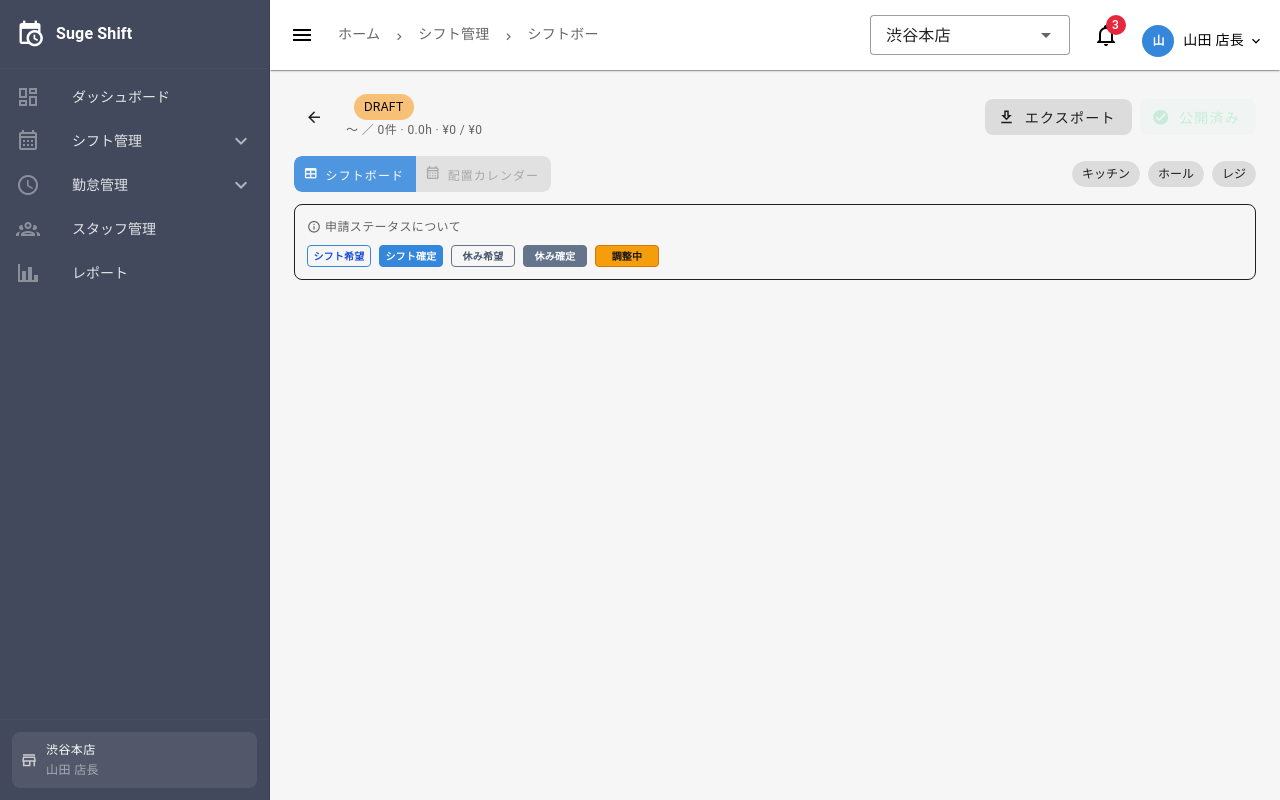
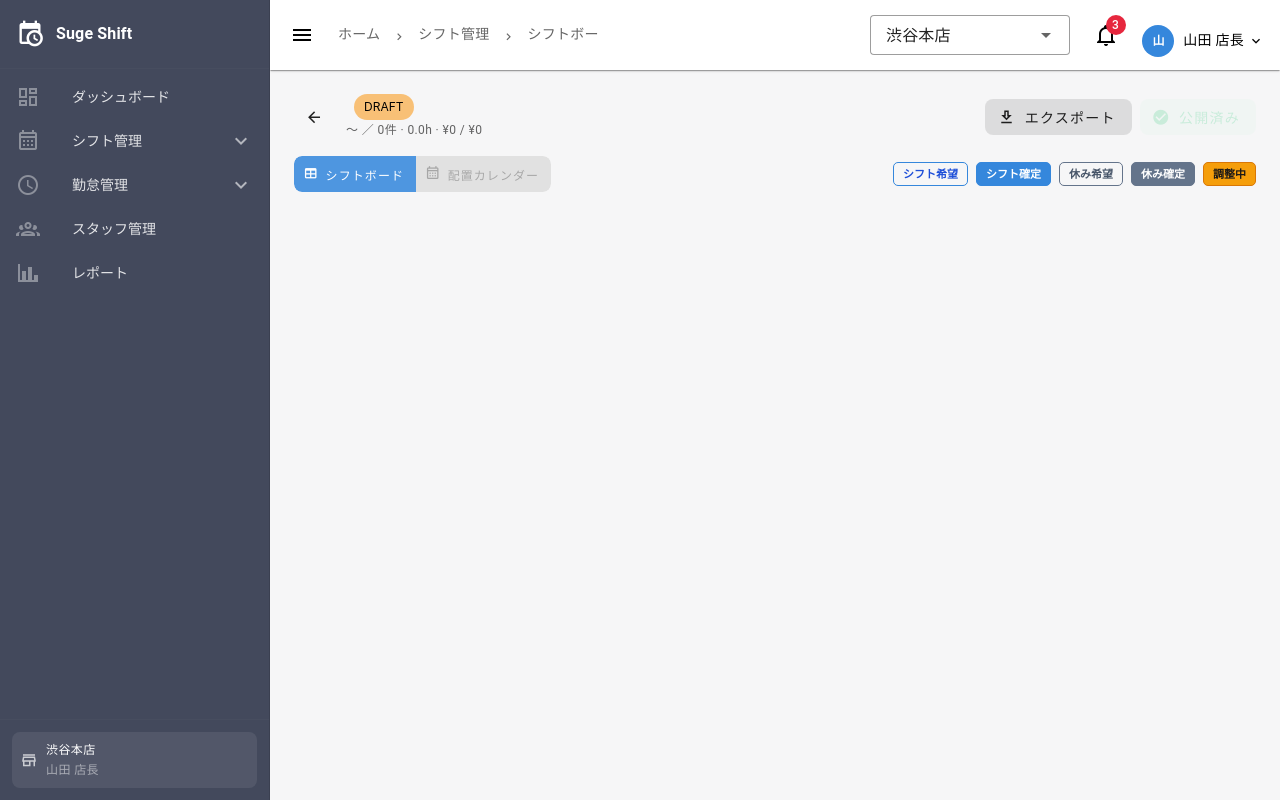
Before and after one commit to tuna318/shift-system-poc, a Nuxt app in the folder aweb/: page /shifts/board/1 in a window 1280 px wide. Built offline with nearby package versions, Linux system fonts and the light colour scheme.

Commit message:
feat: enhance shift board with improved view toggle and always-visible status legend

```diff
--- a/aweb/pages/shifts/board/[id].vue
+++ b/aweb/pages/shifts/board/[id].vue
@@ -77,8 +77,8 @@
       </div>
     </div>
 
-    <!-- View toggle -->
-    <div class="d-flex align-center justify-space-between mb-3">
+    <!-- View toggle + status legend -->
+    <div class="d-flex align-center justify-space-between mb-3 flex-wrap ga-2">
       <v-btn-toggle v-model="activeView" mandatory density="compact" rounded="lg" color="primary">
         <v-btn value="gantt" size="small" prepend-icon="mdi-table">
           シフトボード
@@ -93,48 +93,18 @@
         </v-btn>
       </v-btn-toggle>
 
-      <!-- Department filter (gantt only) -->
-      <div v-if="activeView === 'gantt'" class="d-flex ga-2">
-        <v-chip
-          v-for="dept in departments"
-          :key="dept"
-          :variant="activeDept === dept ? 'flat' : 'tonal'"
-          :color="activeDept === dept ? 'primary' : 'default'"
-          size="small"
-          @click="activeDept = activeDept === dept ? null : dept"
+      <!-- Status legend (always visible) -->
+      <div class="d-flex align-center ga-2 flex-wrap">
+        <div
+          v-for="item in statusLegend"
+          :key="item.status"
+          class="status-legend-chip"
+          :style="{ background: item.color, border: `1.5px solid ${item.borderColor}`, color: item.textColor }"
         >
-          {{ dept }}
-        </v-chip>
+          {{ item.label }}
+        </div>
       </div>
     </div>
-
-    <!-- Status legend (gantt only) -->
-    <v-card v-if="activeView === 'gantt'" variant="outlined" rounded="lg" class="mb-3">
-      <v-card-text class="pa-3">
-        <div class="d-flex align-center ga-1 mb-2">
-          <v-icon size="14" color="medium-emphasis">mdi-information-outline</v-icon>
-          <span class="text-caption font-weight-medium text-medium-emphasis">申請ステータスについて</span>
-        </div>
-        <div class="d-flex flex-wrap ga-x-4 ga-y-2">
-          <div
-            v-for="item in statusLegend"
-            :key="item.status"
-            class="d-flex align-center ga-2 mr-2"
-          >
-            <div
-              class="legend-swatch"
-              :style="{
-                background: item.color,
-                border: `1.5px solid ${item.borderColor}`,
-                color: item.textColor,
-              }"
-            >
-              <span class="legend-swatch-text">{{ item.label }}</span>
-            </div>
-          </div>
-        </div>
-      </v-card-text>
-    </v-card>
 
     <!-- Gantt Board -->
     <GanttBoard
@@ -217,55 +187,12 @@ onMounted(() => {
 
 const activeView = ref<'gantt' | 'allocation'>('gantt')
 
-const departments = ['キッチン', 'ホール', 'レジ']
-const activeDept = ref<string | null>(null)
-
 const statusLegend = [
-  {
-    status: 'SHIFT_REQUESTED',
-    label: 'シフト希望',
-    description: 'スタッフが申請中・マネージャー未承認',
-    color: 'transparent',
-    borderColor: '#3587dc',
-    textColor: '#1d4ed8',
-    outlined: true,
-  },
-  {
-    status: 'CONFIRMED',
-    label: 'シフト確定',
-    description: 'マネージャーが承認済み',
-    color: '#3587dc',
-    borderColor: '#3587dc',
-    textColor: '#ffffff',
-    outlined: false,
-  },
-  {
-    status: 'DAY_OFF_REQUESTED',
-    label: '休み希望',
-    description: 'スタッフが休みを申請中・未承認',
-    color: 'transparent',
-    borderColor: '#64748b',
-    textColor: '#475569',
-    outlined: true,
-  },
-  {
-    status: 'DAY_OFF_CONFIRMED',
-    label: '休み確定',
-    description: '休みとして承認済み',
-    color: '#64748b',
-    borderColor: '#64748b',
-    textColor: '#ffffff',
-    outlined: false,
-  },
-  {
-    status: 'ADJUSTING',
-    label: '調整中',
-    description: '希望内容が合わず要調整',
-    color: '#f59e0b',
-    borderColor: '#d97706',
-    textColor: '#1c1917',
-    outlined: false,
-  },
+  { status: 'SHIFT_REQUESTED',   label: 'シフト希望', color: 'transparent', borderColor: '#3587dc', textColor: '#1d4ed8' },
+  { status: 'CONFIRMED',         label: 'シフト確定', color: '#3587dc',     borderColor: '#3587dc', textColor: '#ffffff' },
+  { status: 'DAY_OFF_REQUESTED', label: '休み希望',   color: 'transparent', borderColor: '#64748b', textColor: '#475569' },
+  { status: 'DAY_OFF_CONFIRMED', label: '休み確定',   color: '#64748b',     borderColor: '#64748b', textColor: '#ffffff' },
+  { status: 'ADJUSTING',         label: '調整中',     color: '#f59e0b',     borderColor: '#d97706', textColor: '#1c1917' },
 ]
 
 const publishDialog = ref(false)
@@ -292,19 +219,13 @@ definePageMeta({
   flex-direction: column;
 }
 
-.legend-swatch {
-  display: flex;
+.status-legend-chip {
+  display: inline-flex;
   align-items: center;
-  justify-content: center;
-  width: 64px;
-  height: 22px;
-  border-radius: 4px;
-  flex-shrink: 0;
-  font-size: 10px;
+  padding: 3px 9px;
+  border-radius: 5px;
+  font-size: 11px;
   font-weight: 600;
-}
-
-.legend-swatch-text {
   white-space: nowrap;
 }
 </style>
```
